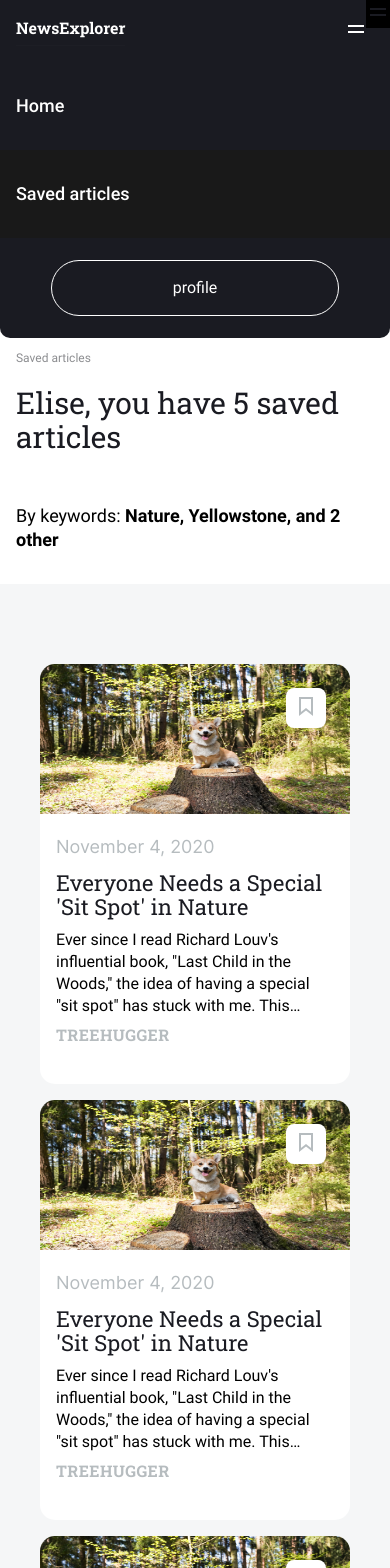
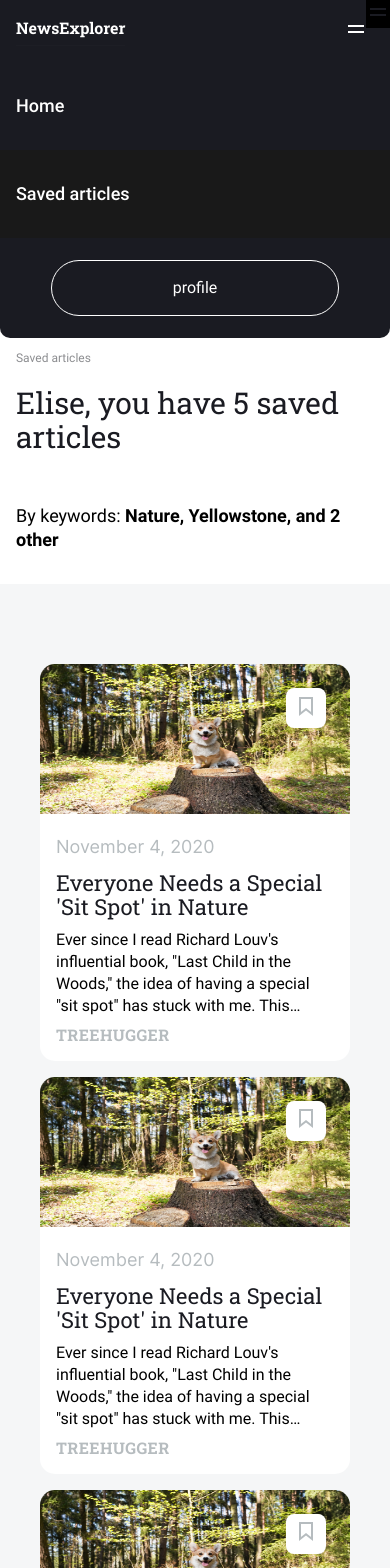
Before and after one commit to avi413/news-explorer-frontend, a React (Create React App) app: page /saved-news in a window 390 px wide. Shown: the top 1568 px of the page. Built offline with nearby package versions, Linux system fonts and the light colour scheme.

Commit message:
(bugfix) with of page and cards

```diff
--- a/src/components/App/App.css
+++ b/src/components/App/App.css
@@ -1,4 +1,5 @@
 .App {
     font-family: Roboto, sans-serif;
-
+    max-width: 1440px;
+    margin: auto;
 }
--- a/src/components/NewsCard/NewsCard.css
+++ b/src/components/NewsCard/NewsCard.css
@@ -6,7 +6,6 @@
 .card {
     color: #000;
     background-color: #FFF;
-    height: 576px;
     width: 100%;
     border-radius: 15px;
     margin: auto;
@@ -87,10 +86,6 @@
 
 
 @media screen and (max-width: 1020px) {
-    .card {
-        height: 420px;
-
-    }
     .card__image {
         height: 150px;
 
@@ -122,8 +117,3 @@
         line-height: 20px;
     }
 }
-@media screen and (max-width: 400px) {
-    .card__quote {
-
-    }
-}
```
